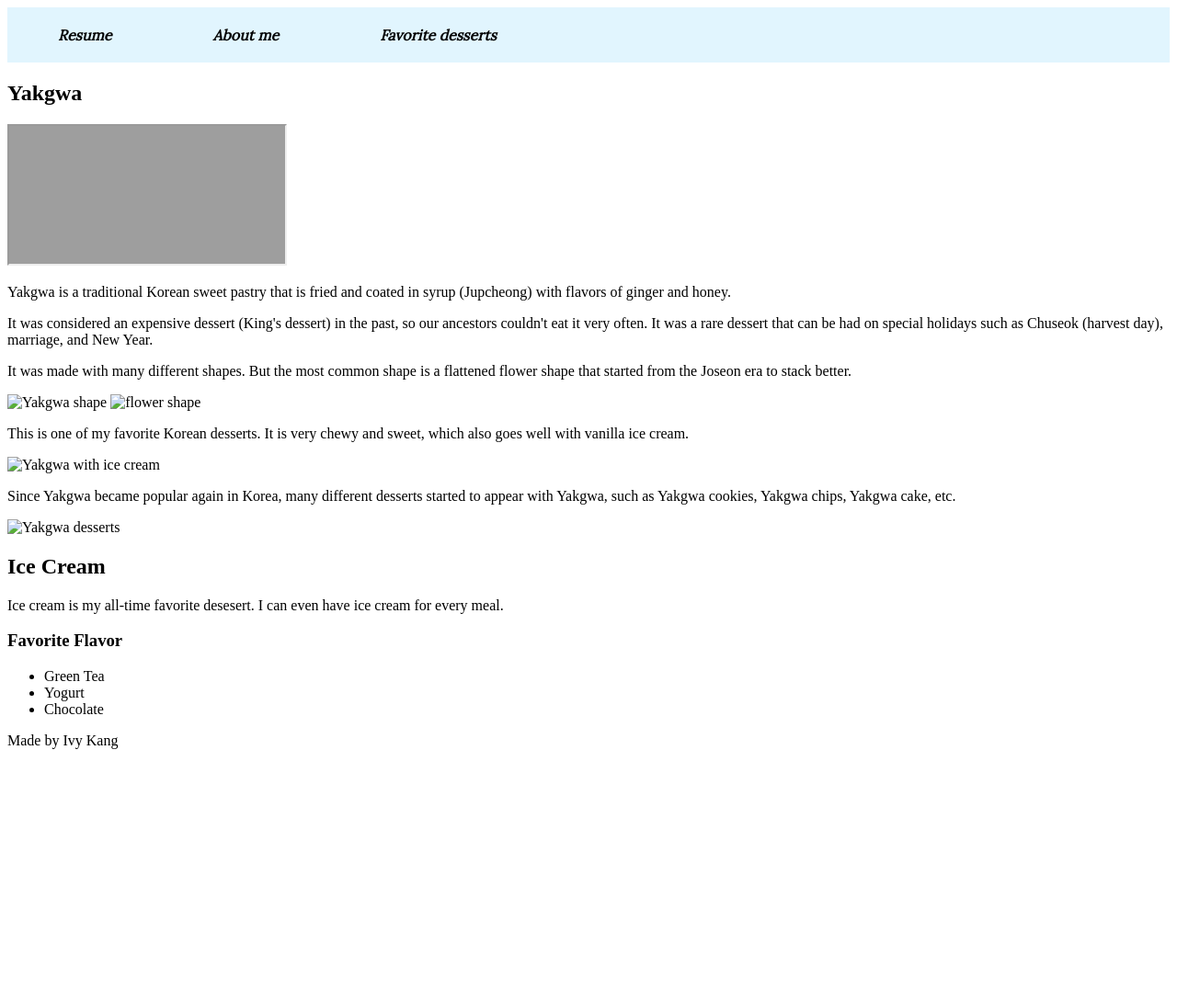
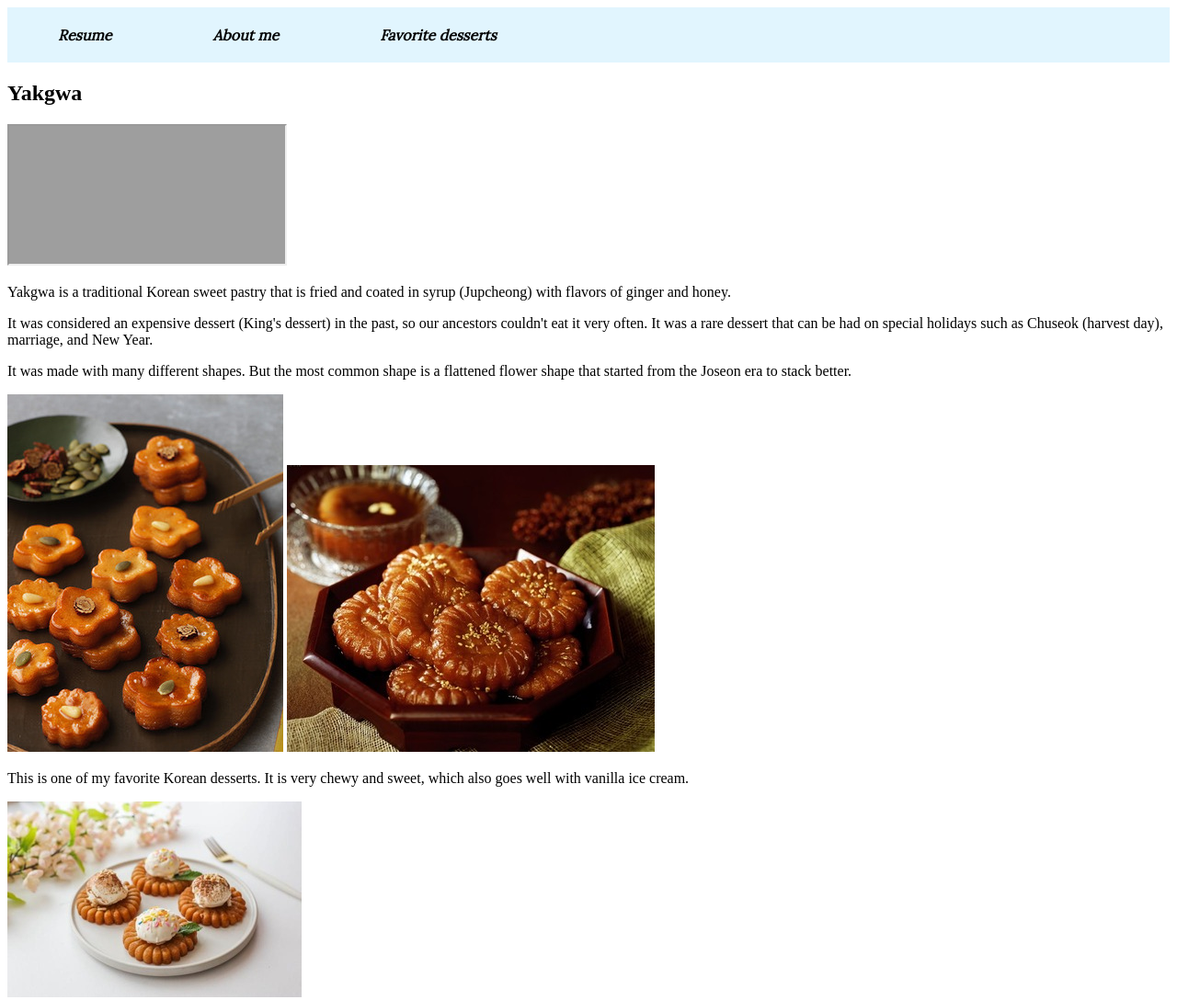
Before and after one commit to Ivy-Kang/project2, a plain HTML site: page favdessert.html in a window 1280 px wide. Shown: the top 1088 px of the page at 92% size. Before the commit the page ends 831 px from the top, so only its background shows below. Drawn offline with Linux system fonts and the light colour scheme; grey boxes are pictures that could not be loaded.

Commit message:
add images/

```diff
--- a/favdessert.html
+++ b/favdessert.html
@@ -26,12 +26,12 @@
       <p>Yakgwa is a traditional Korean sweet pastry that is fried and coated in syrup (Jupcheong) with flavors of ginger and honey.</p>
       <p>It was considered an expensive dessert (King's dessert) in the past, so our ancestors couldn't eat it very often. It was a rare dessert that can be had on special holidays such as Chuseok (harvest day), marriage, and New Year.</p>
       <p>It was made with many different shapes. But the most common shape is a flattened flower shape that started from the Joseon era to stack better.</p>
-      <img src="pic1-resized.jpg" alt="Yakgwa shape">
-      <img src="pic2-resized.jpg" alt="flower shape">
+      <img src="images/pic1-resized.jpg" alt="Yakgwa shape">
+      <img src="images/pic2-resized.jpg" alt="flower shape">
       <p>This is one of my favorite Korean desserts. It is very chewy and sweet, which also goes well with vanilla ice cream.</p>
-      <img src="pic3-resized.jpg" alt="Yakgwa with ice cream">
+      <img src="images/pic3-resized.jpg" alt="Yakgwa with ice cream">
       <p>Since Yakgwa became popular again in Korea, many different desserts started to appear with Yakgwa, such as Yakgwa cookies, Yakgwa chips, Yakgwa cake, etc.</p>
-      <img src="pic4-resized.jpg" alt="Yakgwa desserts">
+      <img src="images/pic4-resized.jpg" alt="Yakgwa desserts">
     </section>
     <section id="ice cream">
       <h1>Ice Cream</h1>
```
Also changed, not shown: aboutme.html (+3 -3 lines).
